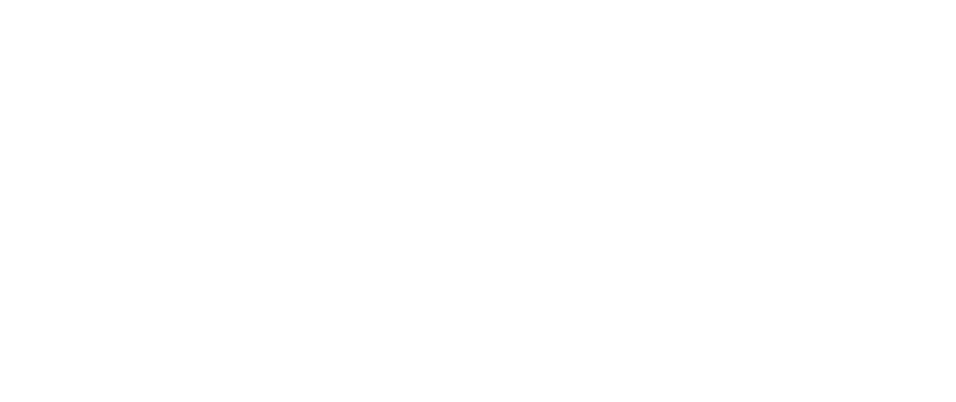
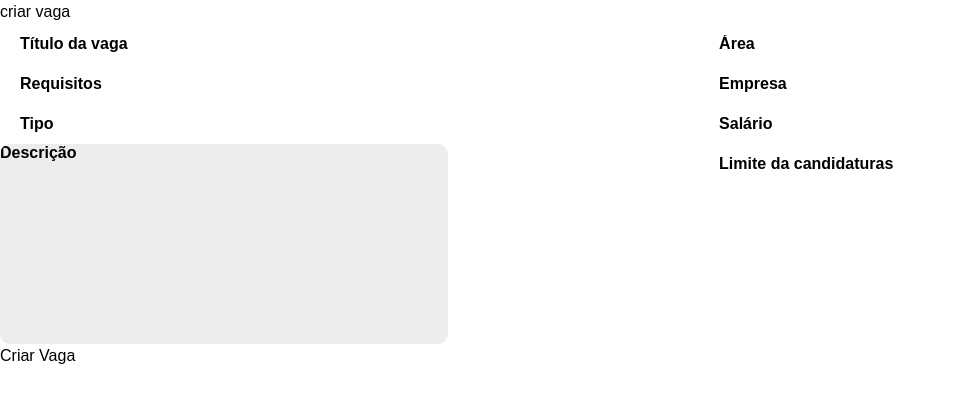
Before and after one commit to LucasKaiquee/ContratAe_Front-end, a React (Vite) app: page /CreatePage in a window 1280 px wide. Before the commit this address had no page. Shown: the top 402 px of the page, without its empty margins (0-956 px from the left). Built offline with nearby package versions, Linux system fonts and the light colour scheme; a web font is replaced by a local one.

Commit message:
FEAT: componente de criar vagas

```diff
--- a/src/App.jsx
+++ b/src/App.jsx
@@ -2,6 +2,7 @@
 import Entrar from './pages/Entrar'
 import Home from './pages/Home'
 import Cadastro from './pages/Cadastro'
+import CreatePage from './pages/CreatePage'
 
 function App() {
 
@@ -10,6 +11,8 @@
       <Route path='/' element={<Home />} />
       <Route path='/Entrar' element={<Entrar />} />
       <Route path='/Cadastro' element={<Cadastro />} />
+      <Route path='/CreatePage' element={<CreatePage />} />
+
     </Routes>
   )
 }
--- /dev/null
+++ b/src/components/CriarVaga/CriarVaga.css
@@ -0,0 +1,18 @@
+.input-section {
+    display: flex;
+
+}
+.text-box{
+    width: 35vw;
+    height: 25vh;
+    background-color: #ededed;
+}
+.text-box::placeholder {
+    position: absolute;
+    top: 0;
+    left: 0;
+}
+input:focus{
+    outline:0;
+
+}
--- /dev/null
+++ b/src/components/CriarVaga/CriarVaga.jsx
@@ -0,0 +1,29 @@
+import { useRef, useState } from "react";
+import { useLocation, useNavigate } from "react-router-dom";
+import "./CriarVaga.css"
+
+
+export default function CriarVaga(){
+    return(
+        <section className="criar-vaga">
+            <form className="form-vaga">
+                <h1>criar vaga</h1>
+                <div className="input-section">
+                	<div className="input-left-section">
+                            <input type="text" name="vaga" placeholder="Título da vaga" />
+                        	<input type="text" name="requisitos" placeholder="Requisitos" />
+                        	<input type="text" name="tipo" placeholder="Tipo" />
+                        	<input type="text" name="desc" className="text-box" placeholder="Descrição" />
+                    </div>
+                    <div className="input-right-section">
+                    	<input type="text" name="desc" placeholder="Área" />
+                    	<input type="text" name="desc" placeholder="Empresa" />
+                    	<input type="text" name="desc" placeholder="Salário" />
+                    	<input type="text" name="desc" placeholder="Limite da candidaturas" />
+                    </div>
+                </div>
+                <button className="form-btn">Criar Vaga</button>
+            </form>
+        </section>
+    )
+}
--- /dev/null
+++ b/src/pages/CreatePage.jsx
@@ -0,0 +1,9 @@
+import CriarVaga from "../components/CriarVaga/CriarVaga"
+
+export default function CreatePage() {
+    return (
+        <section>
+            <CriarVaga/>
+        </section>
+    )
+}
--- a/src/pages/Home.jsx
+++ b/src/pages/Home.jsx
@@ -1,5 +1,6 @@
 import { useNavigate } from "react-router-dom"
 import "./Home.css"
+
 
 import Navbar from "../components/NavBar/Navbar"
 
@@ -20,7 +21,6 @@
                 <button className='button-type-user' onClick={() => handleClick('recrutador')}>Recrutador</button>
                 <button className='button-type-user' onClick={() => handleClick('candidato')}>Candidato</button>
             </div>
-
         </section>
     )
 }
```
